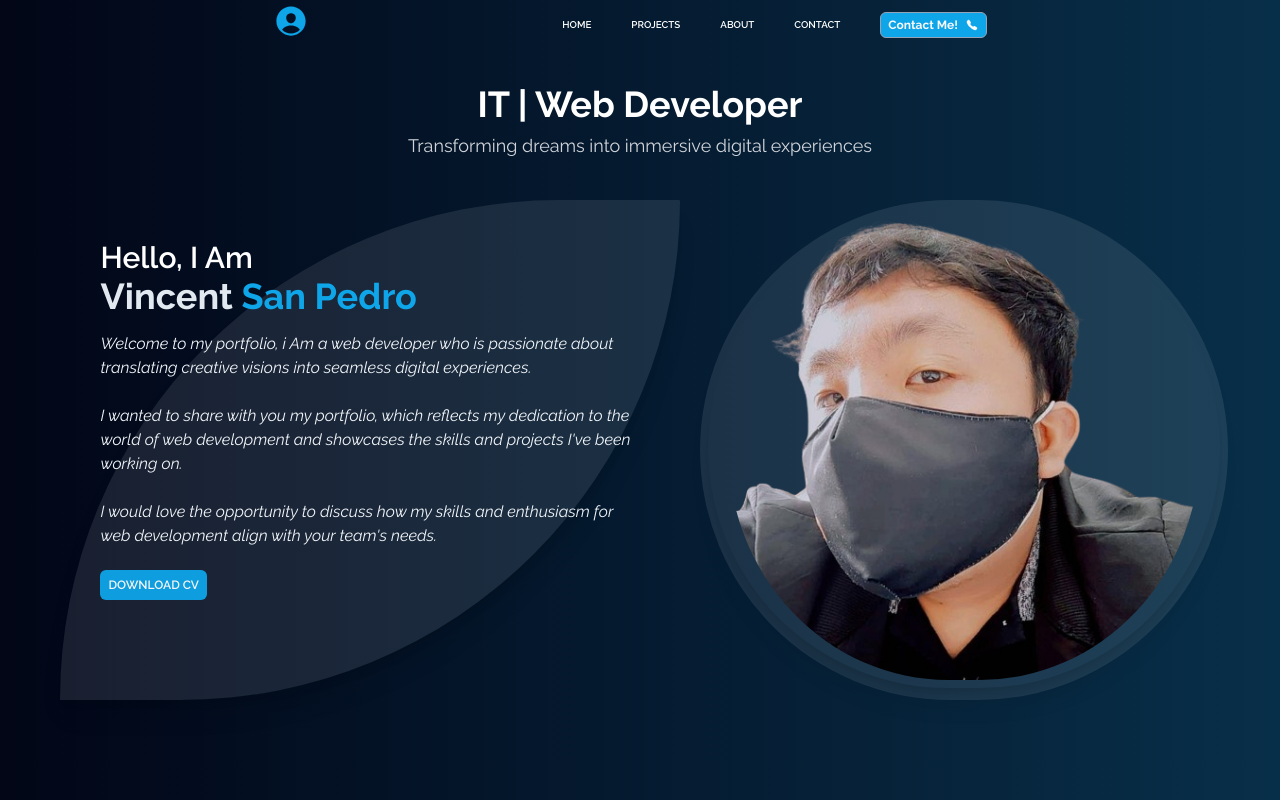
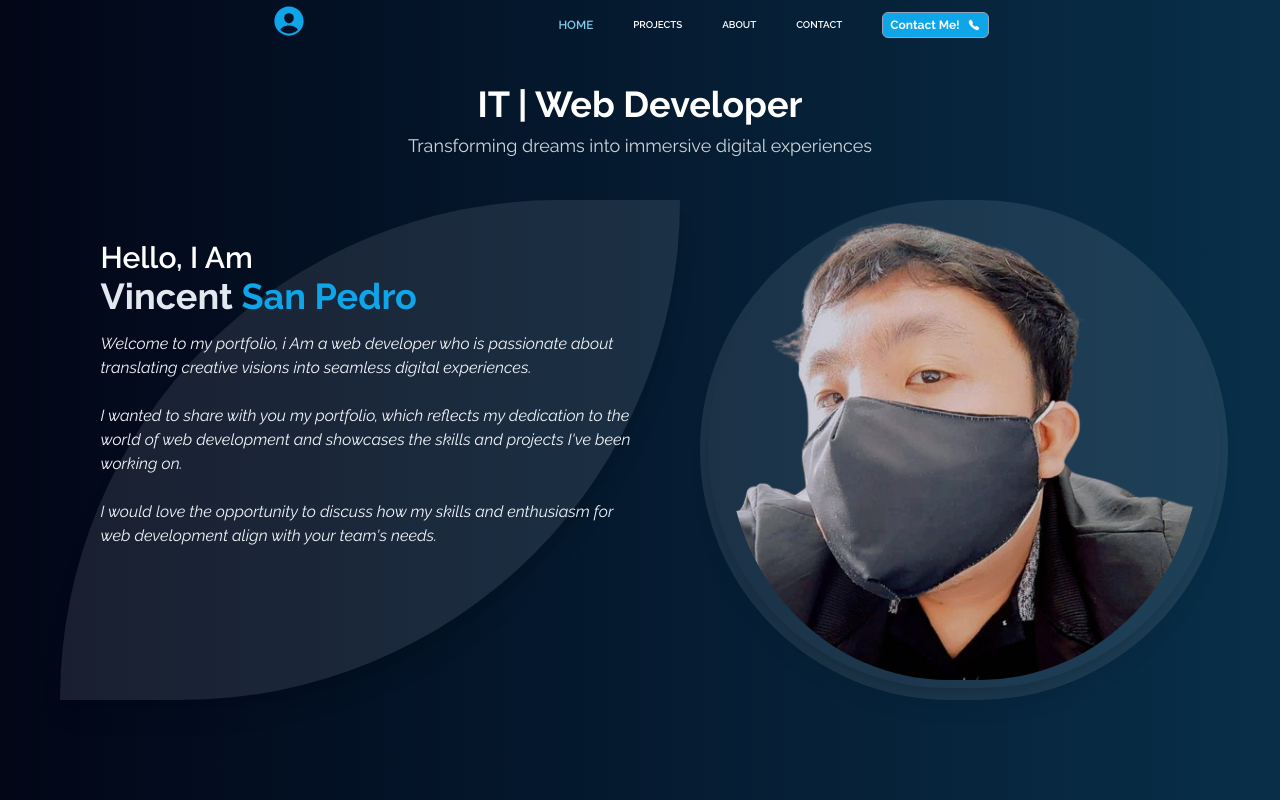
Before and after one commit to Vinzsp1992/vinz-portfolio, a React (Create React App) app: page / in a window 1280 px wide. Shown: the top 800 px of the page. Built offline with nearby package versions, Linux system fonts and the light colour scheme.

Commit message:
Updated UI

```diff
--- a/src/Components/LandingPage.js
+++ b/src/Components/LandingPage.js
@@ -36,13 +36,7 @@ const LandingPage = () => {
                 I would love the opportunity to discuss how my skills and enthusiasm for web development align with your team's needs.
                 </h2>
                 <br/>
-                <div className='animate-pulse'>
-                <a href="VinceSP_CV.pdf" target="_blank"
-                className='p-1 mt-5 h-[45px] lg:h-[35px] md:h-[35px] text-center px-2 py-2 rounded-md text-white font-semibold
-               hover:text-black hover:bg-sky-400 transition ease-in-out delay-150
-                text-xs w-[100px]  bg-sky-500' download>
-                 DOWNLOAD CV</a>
-                 </div>
+
                 </div>
             </div>
 
--- a/src/index.css
+++ b/src/index.css
@@ -13,7 +13,7 @@ body{
 /* #homepage, #contact{
     /* background-image:linear-gradient(rgba(34, 33, 39, 0.76), rgba(44, 41, 46, 0.767)), url(../src/assets/dark-background.jpg); */
 
-/* } */ */
+/* } */
 
 .nav-item .active{
     color: hsl(197, 71%, 71%);
```
Also changed, not shown: 16 other files (tests, documents, lock files or other folders).
